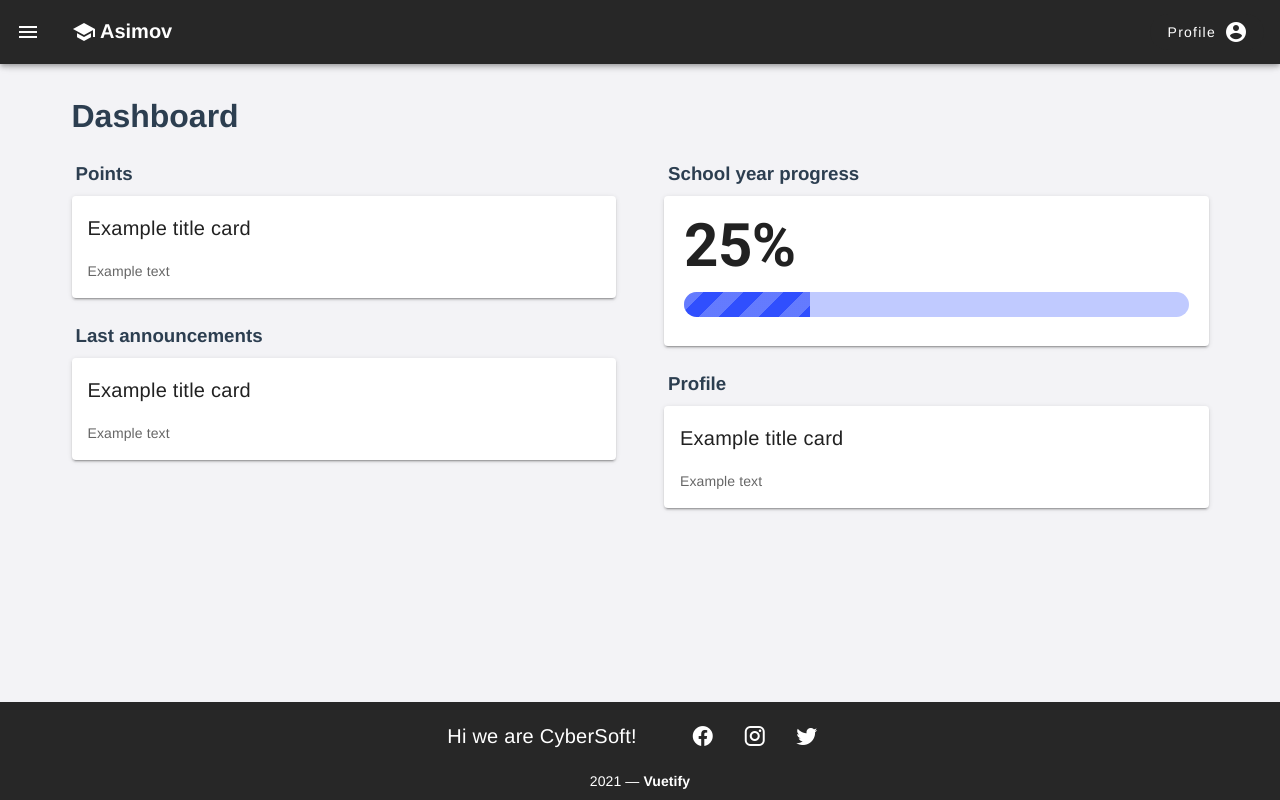
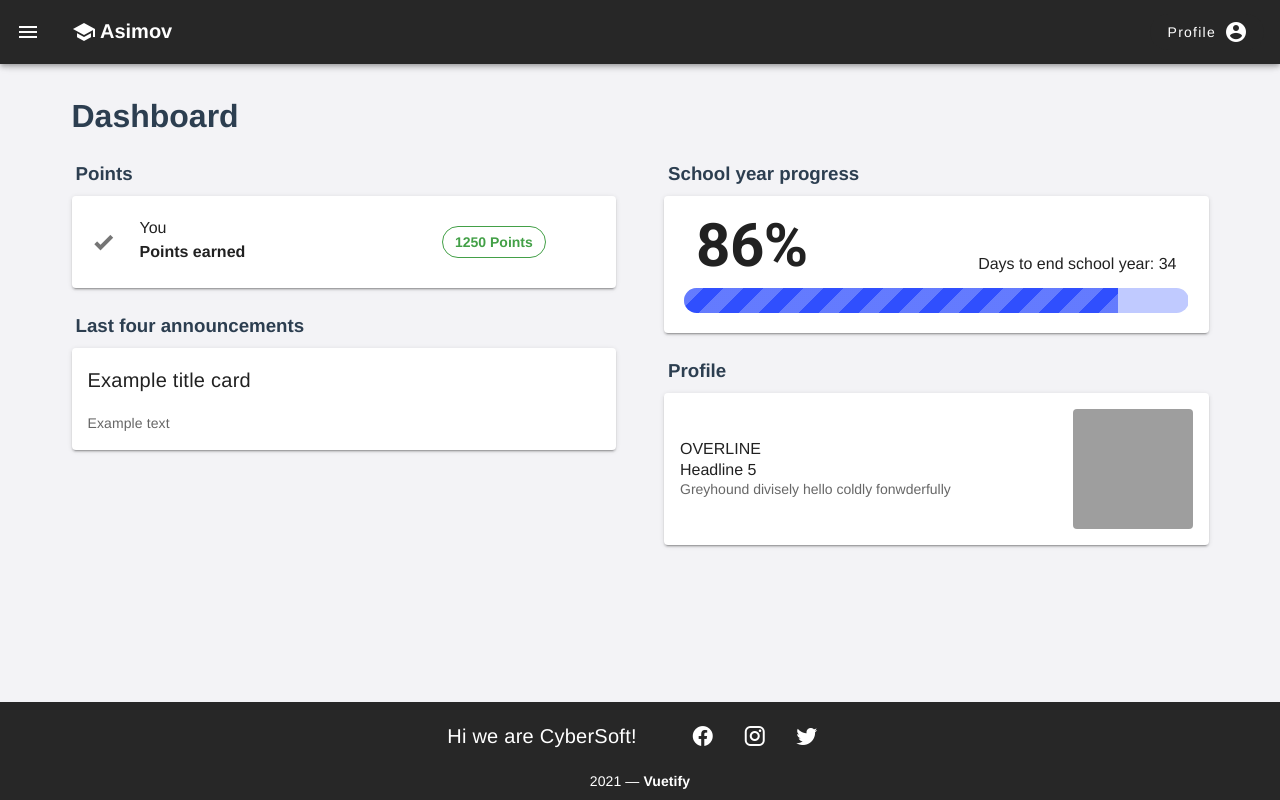
Before and after one commit to Cybersoft-Asimov-20212/frontend-asimov, a Vue app: page / in a window 1280 px wide. Built offline with nearby package versions, Linux system fonts and the light colour scheme; no server answers.

Commit message:
feat: progress school year added

```diff
--- a/src/dashboard/pages/dashboard.vue
+++ b/src/dashboard/pages/dashboard.vue
@@ -8,19 +8,34 @@
             <v-row>
               <v-col cols="12">
                 <h3 class="mb-2 pl-1">Points</h3>
-                <v-card>
-                  <v-card-title>Example title card</v-card-title>
-                  <v-card-text>Example text</v-card-text>
+                <v-card class="py-2">
+                  <v-container>
+                    <v-row>
+                      <div class="d-flex justify-start align-center ml-5 mr-3">
+                        <v-icon>mdi-check-bold</v-icon>
+                      </div>
+                      <v-col>
+                        <div>You</div>
+                        <p class="text--primary font-weight-bold mb-1">Points earned</p>
+                      </v-col>
+                      <v-col class="d-flex justify-center align-center">
+                        <v-chip outlined rounded color="green darken-1" class="font-weight-bold">
+                          1250 Points
+                        </v-chip>
+                      </v-col>
+                    </v-row>
+                  </v-container>
                 </v-card>
               </v-col>
             </v-row>
             <v-row>
               <v-col cols="12">
-                <h3 class="mb-2 pl-1">Last announcements</h3>
-                <v-card>
+                <h3 class="mb-2 pl-1">Last four announcements</h3>
+                <v-card class="mb-3">
                   <v-card-title>Example title card</v-card-title>
                   <v-card-text>Example text</v-card-text>
                 </v-card>
+
               </v-col>
             </v-row>
           </v-container>
@@ -30,13 +45,16 @@
             <v-row>
               <v-col cols="12">
                 <h3 class="mb-2 pl-1">School year progress</h3>
-                <v-card class="mx-auto pa-5" height="150">
-                  <p class="display-3 font-weight-bold">25%</p>
+                <v-card class="mx-auto pa-5" max-height="150">
+                  <v-container class="d-flex justify-space-between align-end pt-0">
+                    <p class="display-3 font-weight-bold mb-0">{{this.valueProgress}}%</p>
+                    <p class="mb-0">Days to end school year:  {{this.dateOut}}</p>
+                  </v-container>
                   <v-progress-linear
                       class="rounded-pill"
                       color="indigo accent-4"
                       height="25"
-                      value="25"
+                      v-bind:value="this.valueProgress"
                       striped
                   ></v-progress-linear>
                 </v-card>
@@ -45,9 +63,16 @@
             <v-row>
               <v-col cols="12">
                 <h3 class="mb-2 pl-1">Profile</h3>
-                <v-card>
-                  <v-card-title>Example title card</v-card-title>
-                  <v-card-text>Example text</v-card-text>
+                <v-card class="py-2">
+                  <v-list-item>
+                    <v-list-item-content>
+                      <div>OVERLINE</div>
+                      <v-list-item-title>Headline 5</v-list-item-title>
+                      <v-list-item-subtitle>Greyhound divisely hello coldly fonwderfully</v-list-item-subtitle>
+                    </v-list-item-content>
+
+                    <v-list-item-avatar rounded size="120" color="grey"></v-list-item-avatar>
+                  </v-list-item>
                 </v-card>
               </v-col>
             </v-row>
@@ -59,8 +84,49 @@
 </template>
 
 <script>
+import AnnouncementsService from "@/announcements/services/announcements.service";
+
 export default {
-  name: "dashboard"
+  name: "dashboard",
+  data: () => ({
+    valueProgress: '',
+    dateOut: '',
+    announcements: [],
+    lastFourAnnouncements: [],
+    id: '',
+    title: '',
+    description: ''
+  }),
+  created() {
+    this.setProgressDate(),
+    this.refreshList()
+  },
+  methods: {
+    setProgressDate(){
+      let dateStart = new Date(2021,2,20);
+      let dateEnd = new Date(2021,11,10);
+      let dateNow = new Date();
+      let totalDays = dateEnd - dateStart;
+      let daysProgress = dateNow - dateStart;
+      this.dateOut = (totalDays) - daysProgress;
+      this.dateOut = Math.trunc(this.dateOut/(8.64*10000000));
+      this.valueProgress = Math.trunc((daysProgress*100)/totalDays);
+    },
+    getDisplayAnnouncement(announcement){
+      return {
+        id: announcement.id,
+        title: announcement.title,
+        description: announcement.description
+      };
+    },
+    refreshList (){
+      AnnouncementsService.getAll()
+          .then((response) => {
+            this.announcements = response.data.map(this.getDisplayAnnouncement);
+            console.log(response.data);
+          })
+    },
+  }
 }
 </script>
 
--- a/src/dashboard/services/dashboard.service.js
+++ b/src/dashboard/services/dashboard.service.js
@@ -1,7 +1,7 @@
 import http from '@/core/http-common'
 
 class DashboardService {
-    endpoint = '/dashboard'
+    endpoint = '/announcements'
     getAll(){
         return http.get(this.endpoint);
     }
```
